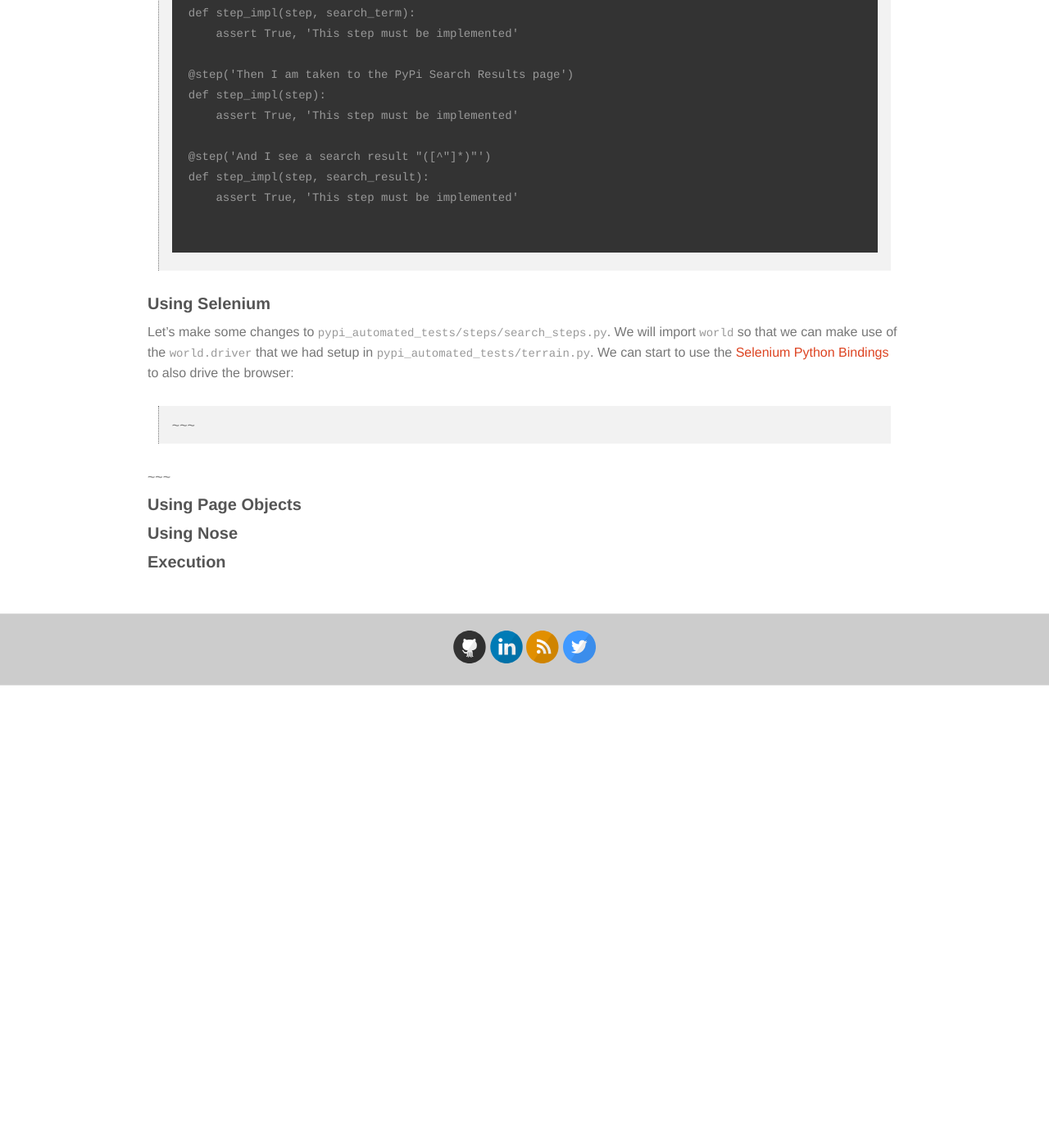
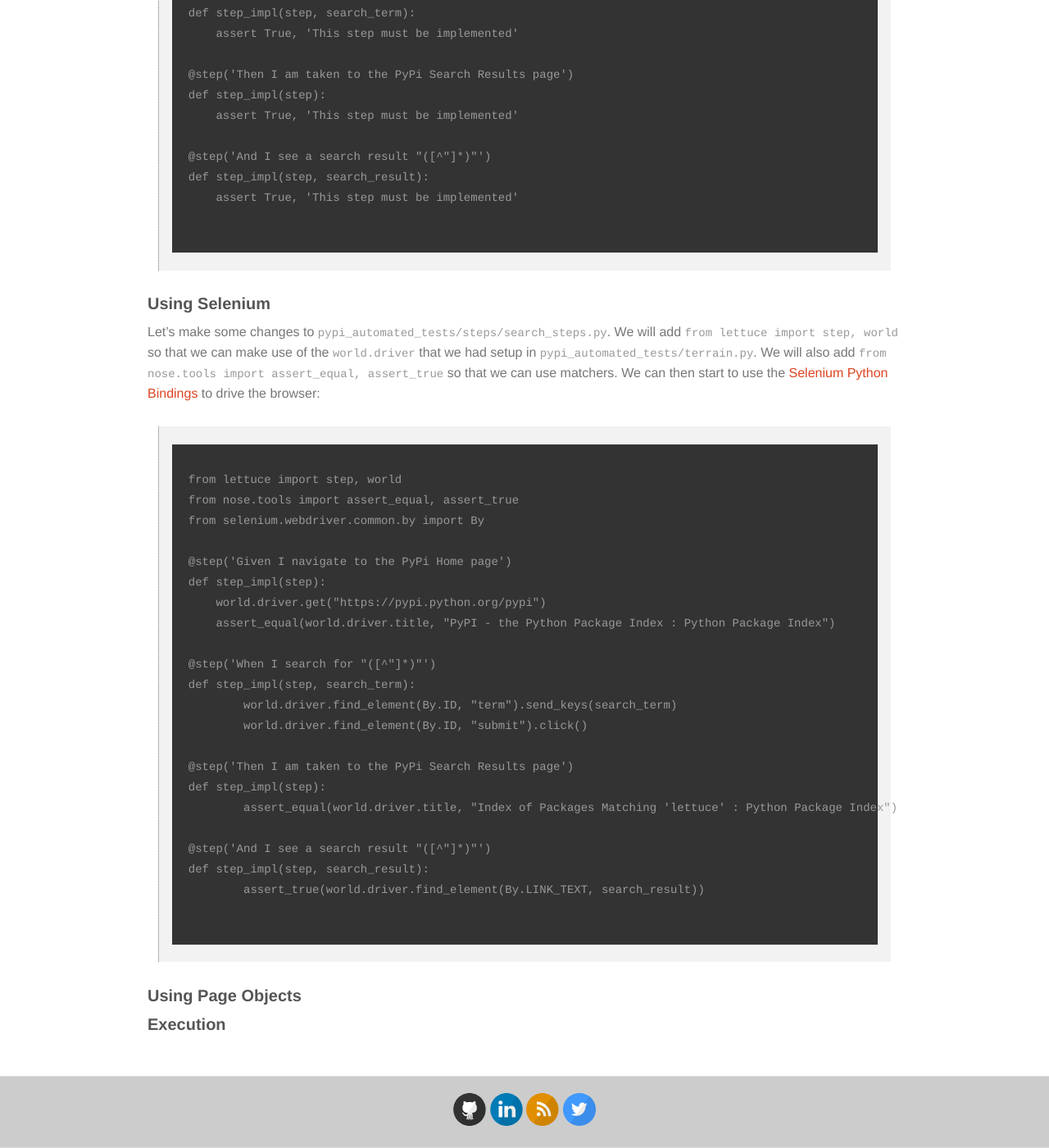
Before and after one commit to the-creative-tester/blog, a Jekyll site: the page built from _posts/2015-10-26-Python-Browser-Automation.md, in a window 1280 px wide and 1400 px high, scrolled down 3586 px. Shown: the whole window at 82% size. Built offline with Jekyll 4.4.1, drawn with Linux system fonts in a browser that asks for light colours; nearby versions of some CDN libraries; before the commit the page ends 4422 px from its top, so only the background shows below that.

Commit message:
Update 2015-10-26-Python-Browser-Automation.md

````diff
--- a/_posts/2015-10-26-Python-Browser-Automation.md
+++ b/_posts/2015-10-26-Python-Browser-Automation.md
@@ -146,15 +146,34 @@ def step_impl(step, search_result):
 
 ### Using Selenium
 
-Let's make some changes to ```pypi_automated_tests/steps/search_steps.py```.  We will import ```world``` so that we can make use of the ```world.driver``` that we had setup in ```pypi_automated_tests/terrain.py```. We can start to use the [Selenium Python Bindings](http://selenium-python.readthedocs.org/) to also drive the browser:
+Let's make some changes to ```pypi_automated_tests/steps/search_steps.py```.  We will add ```from lettuce import step, world``` so that we can make use of the ```world.driver``` that we had setup in ```pypi_automated_tests/terrain.py```. We will also add ```from nose.tools import assert_equal, assert_true``` so that we can use matchers. We can then start to use the [Selenium Python Bindings](http://selenium-python.readthedocs.org/) to drive the browser:
 
 >
 ~~~
-
+from lettuce import step, world
+from nose.tools import assert_equal, assert_true
+from selenium.webdriver.common.by import By
+>
+@step('Given I navigate to the PyPi Home page')
+def step_impl(step):
+    world.driver.get("https://pypi.python.org/pypi")
+    assert_equal(world.driver.title, "PyPI - the Python Package Index : Python Package Index")
+>
+@step('When I search for "([^"]*)"')
+def step_impl(step, search_term):
+	world.driver.find_element(By.ID, "term").send_keys(search_term)
+	world.driver.find_element(By.ID, "submit").click()
+>
+@step('Then I am taken to the PyPi Search Results page')
+def step_impl(step):
+	assert_equal(world.driver.title, "Index of Packages Matching 'lettuce' : Python Package Index")
+>
+@step('And I see a search result "([^"]*)"')
+def step_impl(step, search_result):
+	assert_true(world.driver.find_element(By.LINK_TEXT, search_result))
+>
 ~~~
 
 ### Using Page Objects
 
-### Using Nose
-
 ### Execution
````
